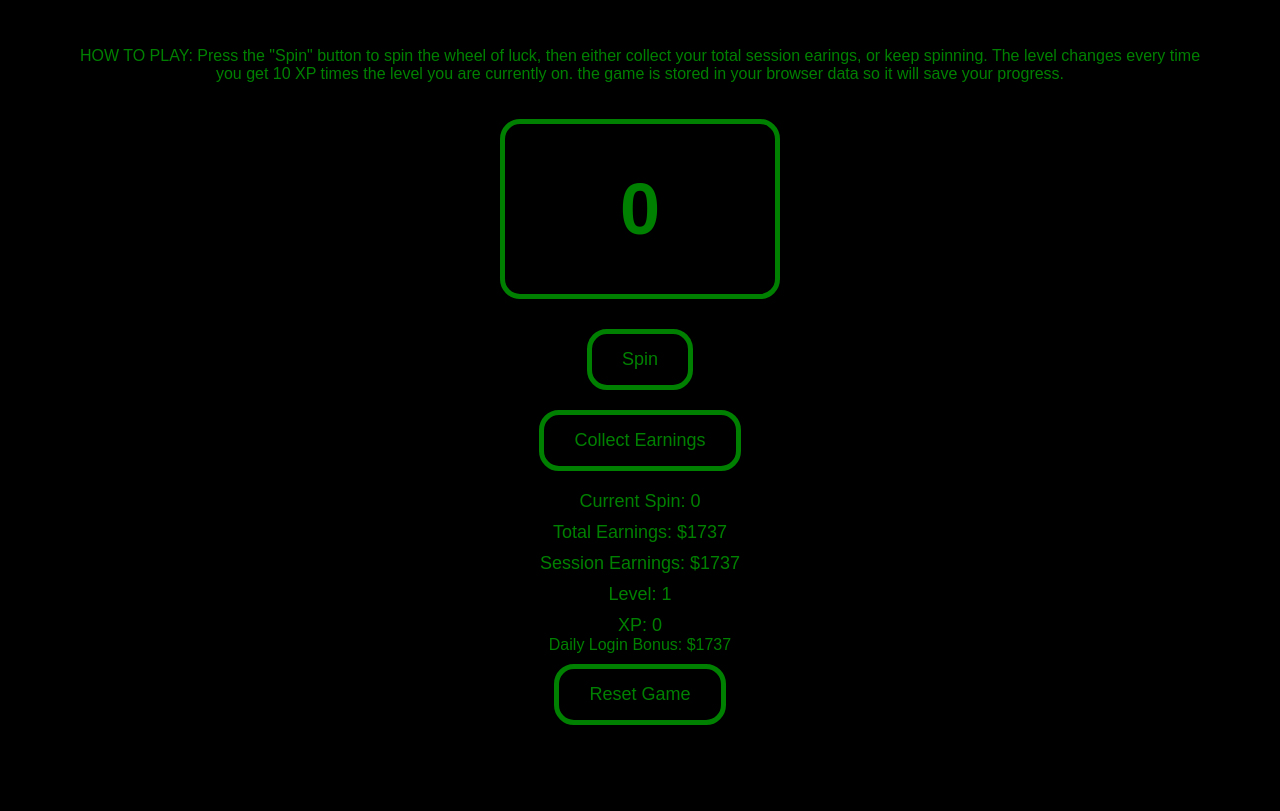
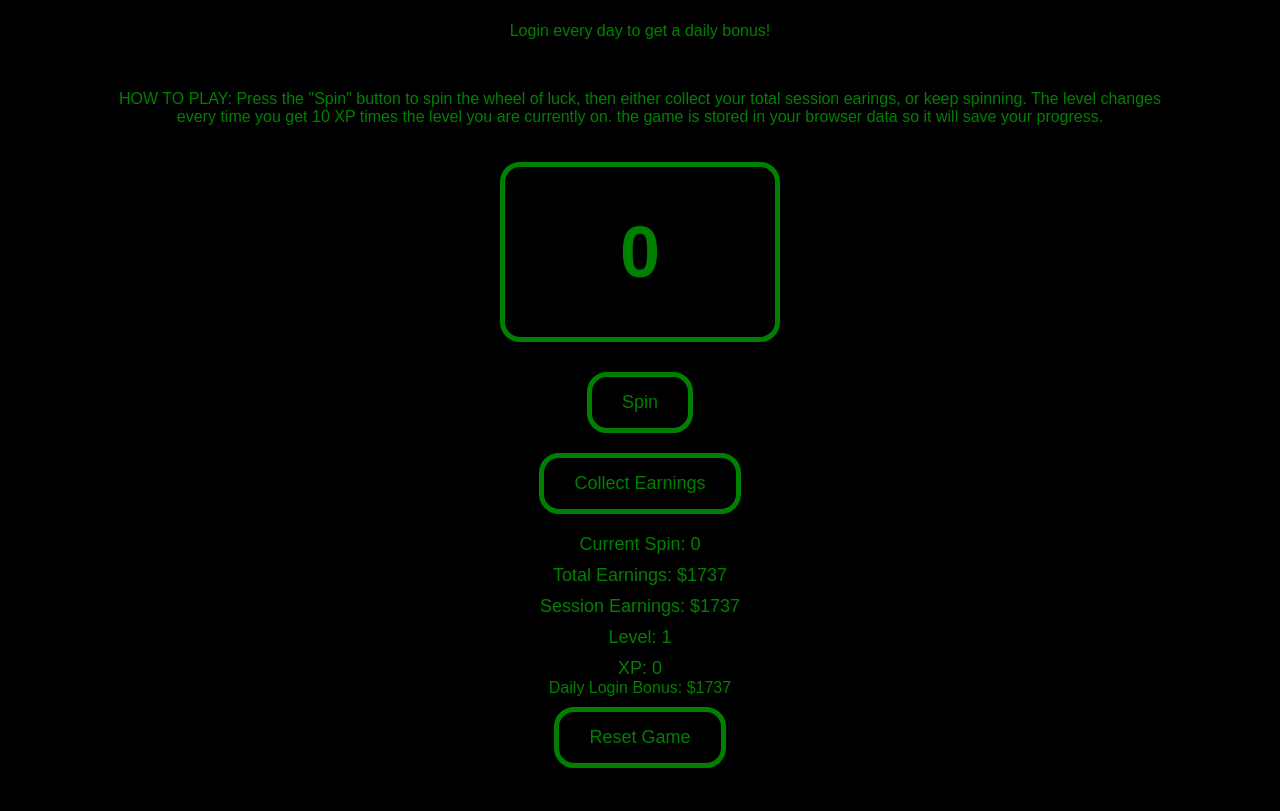
Before and after one commit to ineedhelponmytest/wheel-of-luck, a plain HTML site: page index.html in a window 1280 px wide. Shown: the part 166-977 px from the top of the page. Before the commit the page ends 950 px from the top, so only its background shows below. Drawn offline with Linux system fonts and the light colour scheme.

Commit message:
fix index.html

```diff
--- a/index.html
+++ b/index.html
@@ -11,7 +11,7 @@
             justify-content: center;
             align-items: center;
             height: 100vh;
-            margin: 75px;
+            margin: 100px;
             background-color: black;
             text-align: center;
 			color: green;
@@ -87,6 +87,8 @@
 </head>
 <body>
     <div class="container">
+	<br>
+	<br>
         <h1>Wheel of Luck! By: ineedhelponmytest</h1>
 	<p>Login every day to get a daily bonus!</p>
 	    <br>
```
